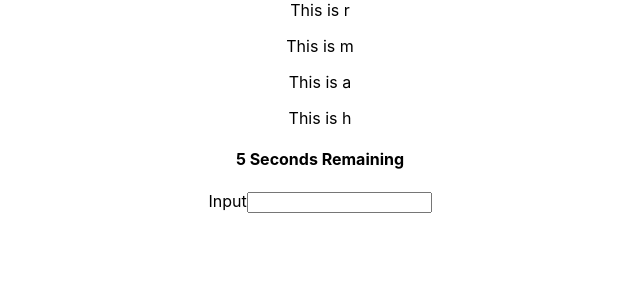
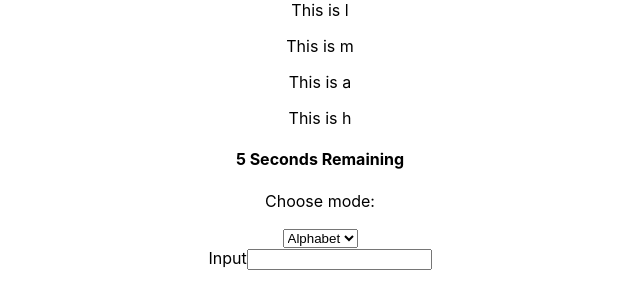
Before and after one commit to zvallarino/QTETrainer, a React (Create React App) app: page / in a window 1280 px wide. Shown: the top 308 px of the page, without its empty margins (320-960 px from the left). Built offline with nearby package versions, Linux system fonts and the light colour scheme.

Commit message:
problems man

```diff
--- a/src/App.js
+++ b/src/App.js
@@ -9,6 +9,7 @@ function App() {
   return (
     <div className="App">
       <GameLogic />
+
     </div>
   );
 }
--- /dev/null
+++ b/src/DropDown.js
@@ -0,0 +1,22 @@
+function DropDown({ selectedRoute, setSelectedRoute }) {
+
+  function RouteSelector(e){
+    setSelectedRoute(e.target.value)
+    console.log(e.target.value)
+  }
+
+
+  return (
+    <>
+    <form>
+      <p>Choose mode:</p>
+      <select onChange = {RouteSelector} value = {selectedRoute}>
+        <option value = 'Alphabetic'>Alphabet</option>
+        <option value = 'Numeric'> Numeric </option>
+        <option value = 'All'> All</option>
+      </select>
+      </form>
+    </>
+  )}
+
+export default DropDown;
--- a/src/GameLogic.js
+++ b/src/GameLogic.js
@@ -1,14 +1,15 @@
 import Generator from "./Generator.js"
 import React, { useState, useEffect } from "react"
+import DropDown from "./DropDown.js"
 
 function GameLogic() {
 
   const [userInput,setUserInput] = useState('')
-  const [lastInput,setLastInput] = useState('')
   const [gamesInput, setGamesInput] = useState ('')
   const [gamesInput2, setGamesInput2] = useState ('')
   const [gamesInput3, setGamesInput3] = useState ('')
   const [gamesInput4, setGamesInput4] = useState ('')
+  const [selectedRoute, setSelectedRoute] = useState('')
   const [timeRemaining, setTimeRemaining] = useState(10)
 
 function gameFunction() {
@@ -16,16 +17,23 @@ function gameFunction() {
   {console.log("correct")}
   else {console.log("incorrect")}}
 
+let alphabetz = "abcdefghijklmnopqrstuvwxyz"
 
-
-
-gameFunction()
+function RouteSelectorHelper(){
+if(selectedRoute === "Alphabetic"){
+  console.log(selectedRoute)
+  return "abcdefghijklmnopqrstuvwxyz"
+} else if (selectedRoute === 'Numeric'){
+  console.log(selectedRoute)
+  return "0123456789"
+} else {
+  console.log(selectedRoute)
+  return "`-=[];',./123456789abcdefghijklmnopqrstuvwxyz"}}
 
 
   function handleChange(e){
     setUserInput(e.target.value.slice(-1))
   }
-
 
   function onSetTimeRemaining(){
     setTimeRemaining((timeRemaining)=>timeRemaining -1)
@@ -41,35 +49,26 @@ gameFunction()
     setTimeRemaining(10);
     }
 
-
-
-
   function RandomLetterGenerator1() {
-    let alphabetz = "abcdefghijklmnopqrstuvwxyz"
-    let randomLetterz = alphabetz[Math.floor(Math.random() * alphabetz.length)]
+    let randomLetterz = RouteSelectorHelper()[Math.floor(Math.random() * RouteSelectorHelper().length)]
     setGamesInput(randomLetterz);
   }
 
   function RandomLetterGenerator2() {
-    let alphabetB = "abcdefghijklmnopqrstuvwxyz"
-    let randomLetterB = alphabetB[Math.floor(Math.random() * alphabetB.length)]
+
+    let randomLetterB = alphabetz[Math.floor(Math.random() * alphabetz.length)]
     setGamesInput2(randomLetterB);
   }
 
   function RandomLetterGenerator3() {
-    let alphabetB = "abcdefghijklmnopqrstuvwxyz"
-    let randomLetterB = alphabetB[Math.floor(Math.random() * alphabetB.length)]
+    let randomLetterB = alphabetz[Math.floor(Math.random() * alphabetz.length)]
     setGamesInput3(randomLetterB);
   }
 
   function RandomLetterGenerator4() {
-    let alphabetB = "abcdefghijklmnopqrstuvwxyz"
-    let randomLetterB = alphabetB[Math.floor(Math.random() * alphabetB.length)]
+    let randomLetterB = alphabetz[Math.floor(Math.random() * alphabetz.length)]
     setGamesInput4(randomLetterB);
   }
-
-
-
 
 function timingFunction(){
 setInterval(()=>RandomLetterGenerator1(), 2000)
@@ -100,10 +99,6 @@ useEffect(()=>fourthTimingFunction(),[])
 
 
 
-console.log(`This is the User Input: ${userInput}`)
-console.log(`This is the Game Input: ${gamesInput}`)
-console.log(`This is the Game Input 2: ${gamesInput2}`)
-
 
 
   return (
@@ -118,6 +113,7 @@ console.log(`This is the Game Input 2: ${gamesInput2}`)
       <p></p>
       <h4>{timeRemaining} Seconds Remaining</h4>
       <Generator gamesInput = {gamesInput} setGamesInput = {setGamesInput} />
+      <DropDown selectedRoute = {selectedRoute} setSelectedRoute = {setSelectedRoute} />
       <label> Input
       <input type="text" name="name" onChange = {handleChange} value ={userInput} />
       </label>
```
